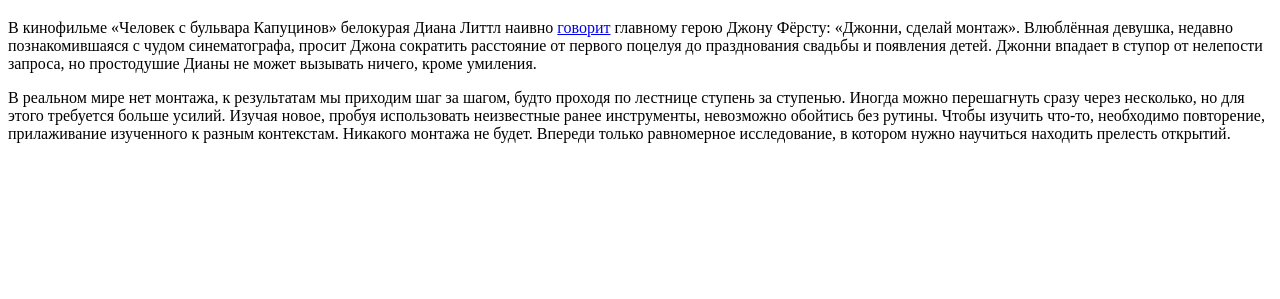
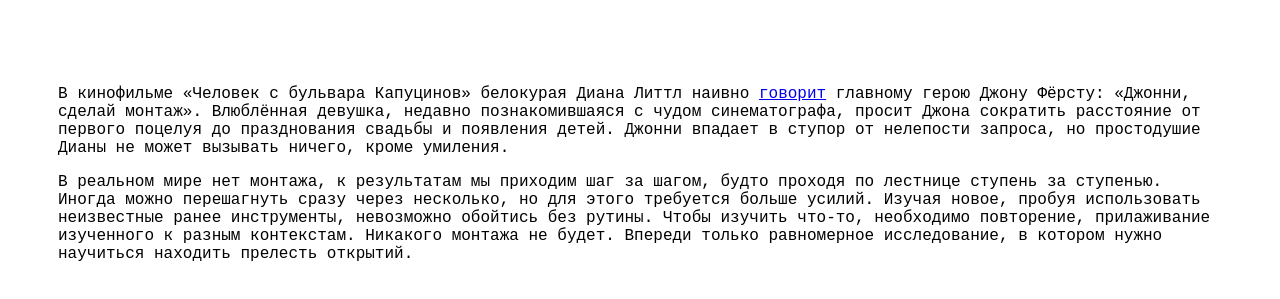
Before and after one commit to Petackus/first-project, a plain HTML site: page index.html in a window 1280 px wide. Shown: the part 61-360 px from the top of the page. Drawn offline with Linux system fonts and the light colour scheme.

Commit message:
Подключил стили

```diff
--- a/index.html
+++ b/index.html
@@ -4,6 +4,7 @@
     <meta charset="UTF-8" />
     <meta name="viewport" content="width=device-width, initial-scale=1.0" />
     <meta http-equiv="X-UA-Compatible" content="ie=edge" />
+    <link rel="stylesheet"  href="./style.css">
     <title>Многогранность рутины</title>
   </head>
   <body>
--- a/style.css
+++ b/style.css
@@ -0,0 +1,7 @@
+.article-content{
+font-family:'Courier New', Courier, monospace;
+font-weight: 400;
+padding: 50px;
+
+
+}
```
